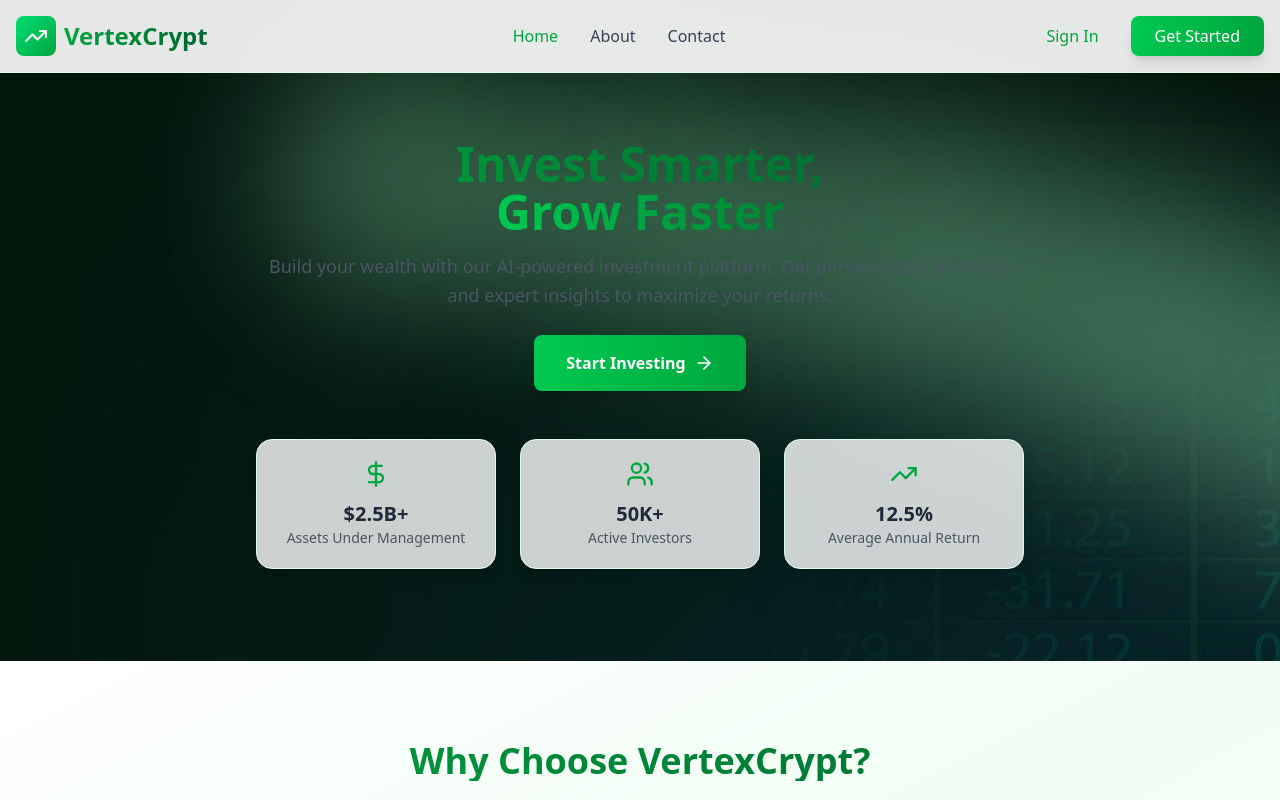
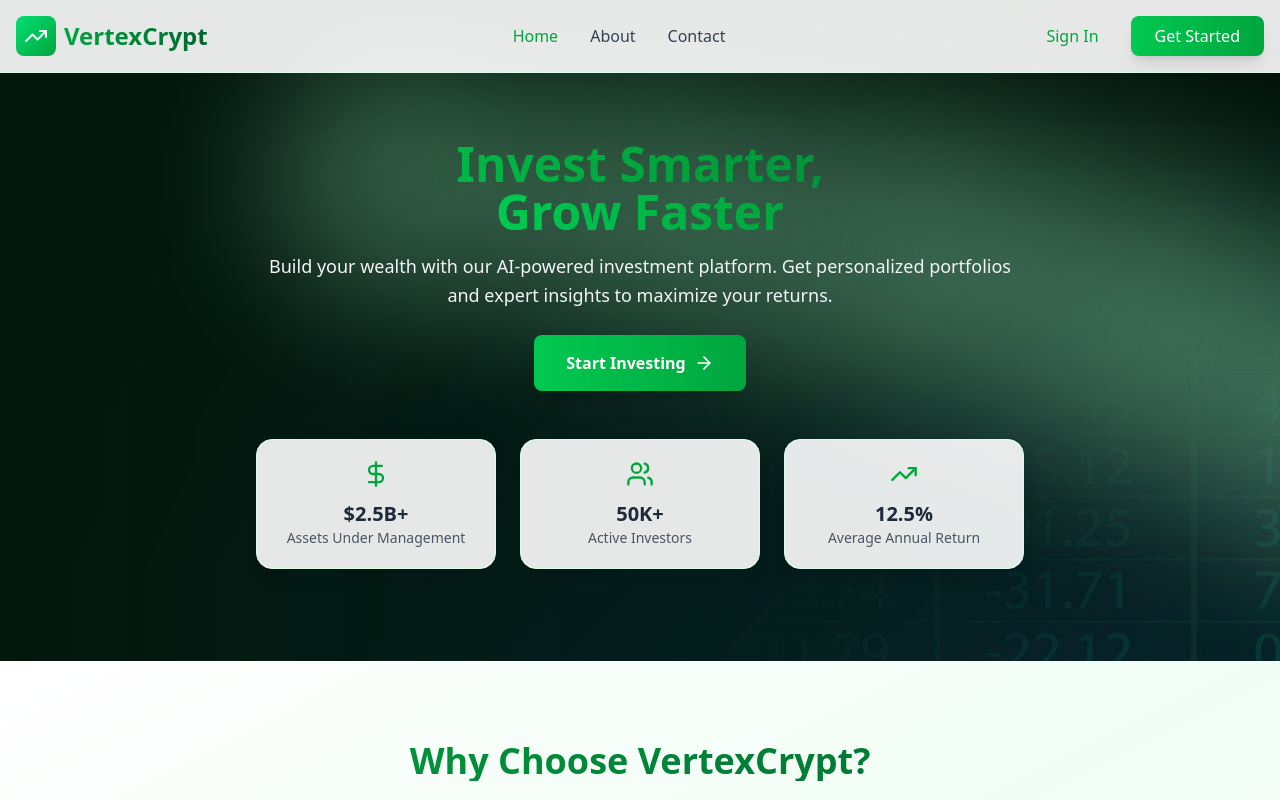
Before and after one commit to Matrixgee/vertexcrypt, a React (Vite) app: page / in a window 1280 px wide. Shown: the top 800 px of the page. Built offline with nearby package versions, Linux system fonts and the light colour scheme.

Commit message:
fixed colors

```diff
--- a/src/Clients/overview.tsx
+++ b/src/Clients/overview.tsx
@@ -140,7 +140,7 @@ const Overview = () => {
 
           {/* Trading Chart Section */}
           <div className="bg-slate-900/40 backdrop-blur-sm border border-green-500/20 rounded-xl p-6 hover:border-green-400/30 transition-all duration-300">
-            <div className="flex flex-col items-center justify-between mb-6">
+            <div className="flex flex-col items-center justify-between gap-5">
               <div className="w-full">
                 <h2 className="text-xl font-bold text-white mb-1 flex items-center">
                   <div className="w-2 h-2 bg-green-400 rounded-full mr-3 animate-pulse"></div>
@@ -148,7 +148,7 @@ const Overview = () => {
                 </h2>
                 <p className="text-slate-300">Real-time market data and trends</p>
               </div>
-              <div>
+              <div className="w-full h-[550px] flex items-center">
                 <TradinfviewWidgetone/>
               </div>
             </div>
--- a/src/components/Hero.tsx
+++ b/src/components/Hero.tsx
@@ -36,19 +36,19 @@ const Hero = () => {
       <div className="container mx-auto px-4 py-16 md:py-23 relative z-10 mt-12">
         <div className="max-w-3xl mx-auto text-center">
           <motion.h1
-            className="text-3xl md:text-5xl font-bold mb-4 bg-gradient-to-r from-green-600 via-green-700 to-green-800 bg-clip-text text-transparent"
+            className="text-3xl md:text-5xl font-bold mb-4 bg-gradient-to-r from-green-500 via-green-600 to-green-700 bg-clip-text text-transparent"
             initial={{ opacity: 0, y: 50 }}
             animate={{ opacity: 1, y: 0 }}
             transition={{ duration: 0.8, delay: 0.2 }}
           >
             Invest Smarter, <br />
-            <span className="bg-gradient-to-r from-green-500 to-green-700 bg-clip-text text-transparent">
+            <span className="bg-gradient-to-r from-green-500 to-green-600 bg-clip-text text-transparent">
               Grow Faster
             </span>
           </motion.h1>
 
           <motion.p
-            className="text-base md:text-lg text-gray-600 mb-6 leading-relaxed"
+            className="text-base md:text-lg text-gray-100 mb-6 leading-relaxed"
             initial={{ opacity: 0, y: 30 }}
             animate={{ opacity: 1, y: 0 }}
             transition={{ duration: 0.8, delay: 0.4 }}
@@ -97,7 +97,7 @@ const Hero = () => {
             ].map((stat, index) => (
               <motion.div
                 key={index}
-                className="bg-white/80 backdrop-blur-sm rounded-2xl p-5 shadow-lg border border-green-100"
+                className="bg-white/90 backdrop-blur-sm rounded-2xl p-5 shadow-lg border border-green-100"
                 whileHover={{ y: -5, scale: 1.02 }}
                 transition={{ duration: 0.3 }}
               >
--- a/src/components/Sidebar.tsx
+++ b/src/components/Sidebar.tsx
@@ -166,6 +166,7 @@ const Sidebar: React.FC<SidebarProps> = ({ active, setActive }) => {
             position: fixed;
             left: -20rem;
             top: 0;
+            bottom:0;
             z-index: 30;
             transition: all 0.4s cubic-bezier(0.4, 0, 0.2, 1);
             border-right: 1px solid rgba(34, 197, 94, 0.2);
```
